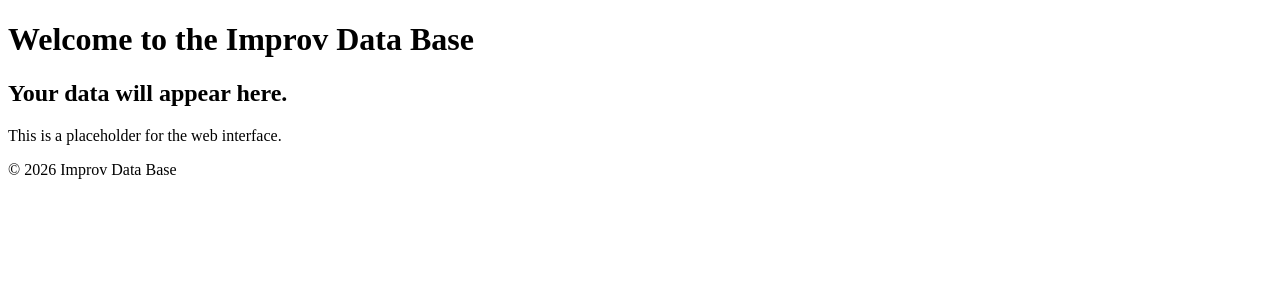
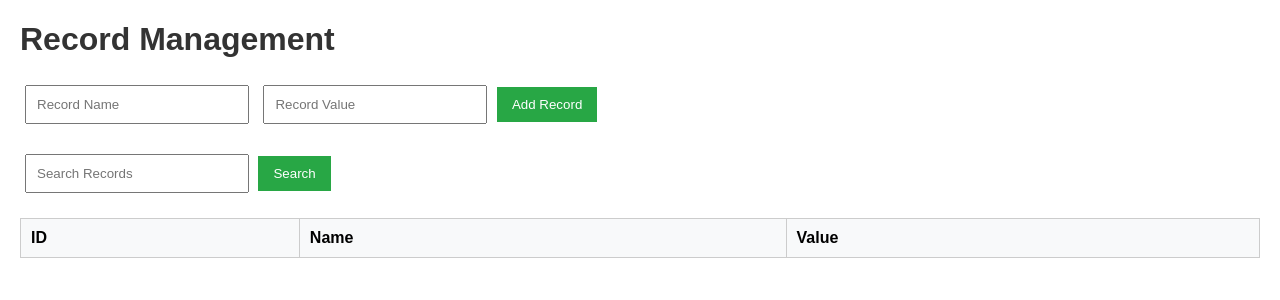
Before and after one commit to luxxtechservice/ImprovDataBase, a Flask app: template templates/index.html in a window 1280 px wide. Shown: the top 300 px of the page. Run offline with Flask 3, Linux system fonts and the light colour scheme; the template is opened without the code that fills it, so the values that code supplies are empty.

Commit message:
Update index.html to include a complete HTML web interface for record management.

```diff
--- a/templates/index.html
+++ b/templates/index.html
@@ -2,22 +2,77 @@
 <html lang="en">
 <head>
     <meta charset="UTF-8">
-    <meta http-equiv="X-UA-Compatible" content="IE=edge">
     <meta name="viewport" content="width=device-width, initial-scale=1.0">
-    <title>Web Interface</title>
+    <title>Record Management</title>
+    <style>
+        body { font-family: Arial, sans-serif; margin: 20px; }
+        h1 { color: #333; }
+        form { margin-bottom: 20px; }
+        input[type='text'], input[type='number'] { padding: 10px; margin: 5px; width: 200px; }
+        button { padding: 10px 15px; background-color: #28a745; color: white; border: none; cursor: pointer; }
+        table { width: 100%; border-collapse: collapse; margin-top: 20px; }
+        th, td { border: 1px solid #ccc; padding: 10px; text-align: left; }
+        th { background-color: #f8f9fa; }
+    </style>
 </head>
 <body>
-    <header>
-        <h1>Welcome to the Improv Data Base</h1>
-    </header>
-    <main>
-        <section>
-            <h2>Your data will appear here.</h2>
-            <p>This is a placeholder for the web interface.</p>
-        </section>
-    </main>
-    <footer>
-        <p>&copy; 2026 Improv Data Base</p>
-    </footer>
+    <h1>Record Management</h1>
+    <form id="add-record-form">
+        <input type="text" id="record-name" placeholder="Record Name" required />
+        <input type="number" id="record-value" placeholder="Record Value" required />
+        <button type="submit">Add Record</button>
+    </form>
+
+    <form id="search-form">
+        <input type="text" id="search-input" placeholder="Search Records" />
+        <button type="submit">Search</button>
+    </form>
+
+    <table id="records-table">
+        <thead>
+            <tr>
+                <th>ID</th>
+                <th>Name</th>
+                <th>Value</th>
+            </tr>
+        </thead>
+        <tbody>
+            <!-- Record entries will be injected here dynamically -->
+        </tbody>
+    </table>
+
+    <script>
+        document.getElementById('add-record-form').addEventListener('submit', function (e) {
+            e.preventDefault();
+            const name = document.getElementById('record-name').value;
+            const value = document.getElementById('record-value').value;
+            addRecord(name, value);
+        });
+
+        function addRecord(name, value) {
+            const tableBody = document.getElementById('records-table').getElementsByTagName('tbody')[0];
+            const newRow = tableBody.insertRow();
+            const newCellId = newRow.insertCell(0);
+            const newCellName = newRow.insertCell(1);
+            const newCellValue = newRow.insertCell(2);
+            newCellId.textContent = tableBody.rows.length;
+            newCellName.textContent = name;
+            newCellValue.textContent = value;
+        }
+
+        document.getElementById('search-form').addEventListener('submit', function (e) {
+            e.preventDefault();
+            const searchTerm = document.getElementById('search-input').value.toLowerCase();
+            searchRecords(searchTerm);
+        });
+
+        function searchRecords(term) {
+            const tableBody = document.getElementById('records-table').getElementsByTagName('tbody')[0];
+            Array.from(tableBody.rows).forEach(row => {
+                const name = row.cells[1].textContent.toLowerCase();
+                row.style.display = name.includes(term) ? '' : 'none';
+            });
+        }
+    </script>
 </body>
 </html>
```
